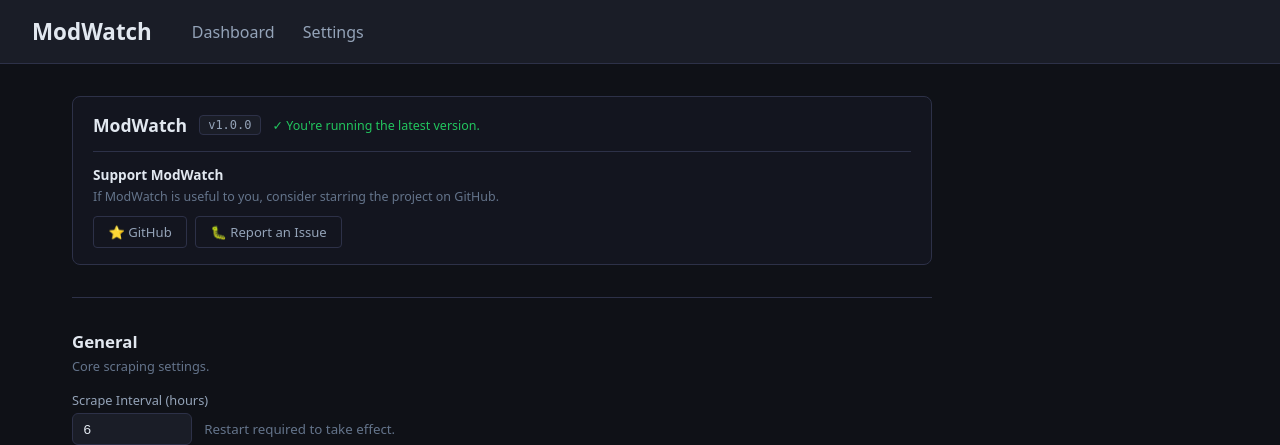
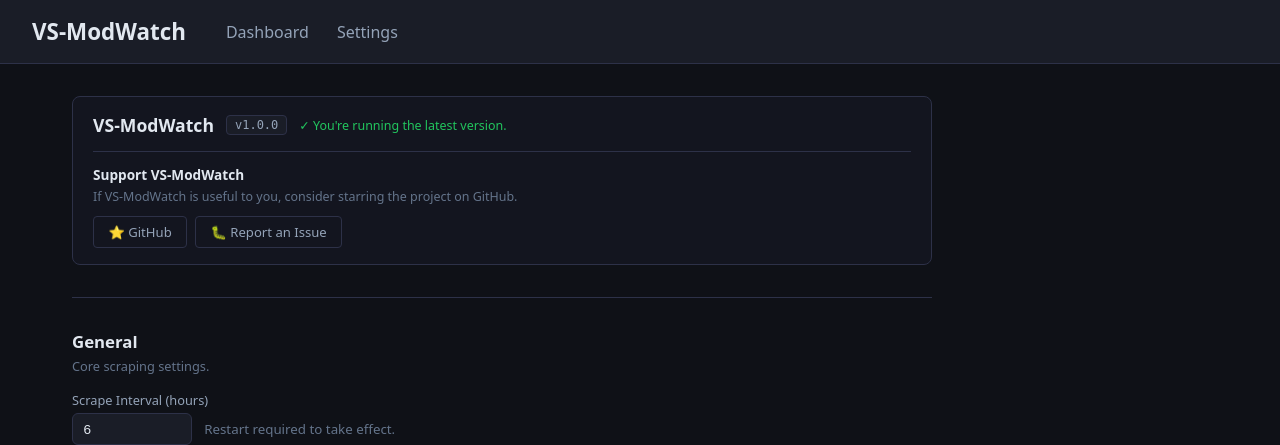
Before and after one commit to LoneAngelFayt/vs-modwatch, a FastAPI app: page /settings in a window 1280 px wide. Shown: the top 445 px of the page. Run offline with FastAPI, Linux system fonts and the light colour scheme; some libraries are stand-ins or nearby versions.

Commit message:
chore: rename ModWatch to VS-ModWatch

```diff
--- a/app/templates/base.html
+++ b/app/templates/base.html
@@ -3,7 +3,7 @@
 <head>
   <meta charset="UTF-8">
   <meta name="viewport" content="width=device-width, initial-scale=1.0">
-  <title>ModWatch</title>
+  <title>VS-ModWatch</title>
   <script src="https://unpkg.com/htmx.org@1.9.12"></script>
   <script src="https://cdn.jsdelivr.net/npm/sortablejs@1.15.2/Sortable.min.js"></script>
   <style>
@@ -60,7 +60,7 @@
 </head>
 <body>
   <header>
-    <h1>ModWatch</h1>
+    <h1>VS-ModWatch</h1>
     <nav>
       <a href="/">Dashboard</a>
       <a href="/settings">Settings</a>
--- a/app/templates/settings.html
+++ b/app/templates/settings.html
@@ -5,15 +5,15 @@
   <!-- About section -->
   <div style="border:1px solid #2d3148;border-radius:8px;padding:1rem 1.25rem;background:#13151f;display:flex;flex-direction:column;gap:.85rem;margin-bottom:2rem;">
     <div style="display:flex;align-items:center;gap:.75rem;flex-wrap:wrap;">
-      <span style="font-size:1.1rem;font-weight:700;">ModWatch</span>
+      <span style="font-size:1.1rem;font-weight:700;">VS-ModWatch</span>
       <span style="font-size:.75rem;font-family:monospace;background:#1a1d27;border:1px solid #2d3148;color:#94a3b8;padding:.15rem .5rem;border-radius:4px;">v{{ app_version }}</span>
       {% if is_latest %}<span style="font-size:.78rem;color:#22c55e;">✓ You're running the latest version.</span>
       {% else %}<span style="font-size:.78rem;color:#fbbf24;">⚠ Update available: {{ latest_version }}</span>{% endif %}
     </div>
     <div style="height:1px;background:#2d3148;"></div>
     <div>
-      <div style="font-size:.85rem;font-weight:600;margin-bottom:.25rem;">Support ModWatch</div>
-      <div style="font-size:.78rem;color:#64748b;margin-bottom:.65rem;">If ModWatch is useful to you, consider starring the project on GitHub.</div>
+      <div style="font-size:.85rem;font-weight:600;margin-bottom:.25rem;">Support VS-ModWatch</div>
+      <div style="font-size:.78rem;color:#64748b;margin-bottom:.65rem;">If VS-ModWatch is useful to you, consider starring the project on GitHub.</div>
       <div style="display:flex;gap:.5rem;flex-wrap:wrap;">
         <a href="https://github.com/LoneAngelFayt/vs-modwatch" target="_blank" class="btn btn-ghost" style="font-size:.82rem;text-decoration:none;">⭐ GitHub</a>
         <a href="https://github.com/LoneAngelFayt/vs-modwatch/issues" target="_blank" class="btn btn-ghost" style="font-size:.82rem;text-decoration:none;">🐛 Report an Issue</a>
```
Also changed, not shown: tests/test_routes.py (+1 -1 lines), README.md.
